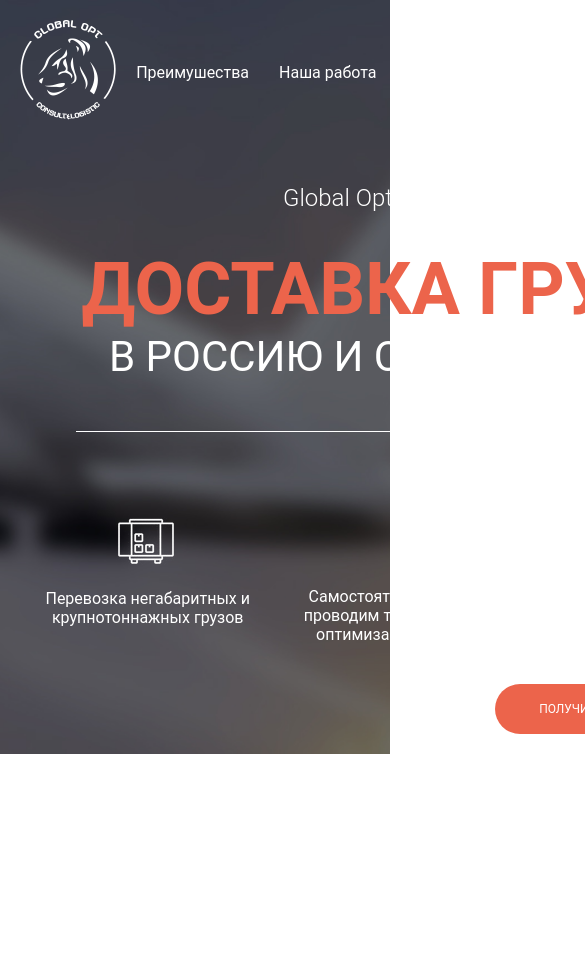
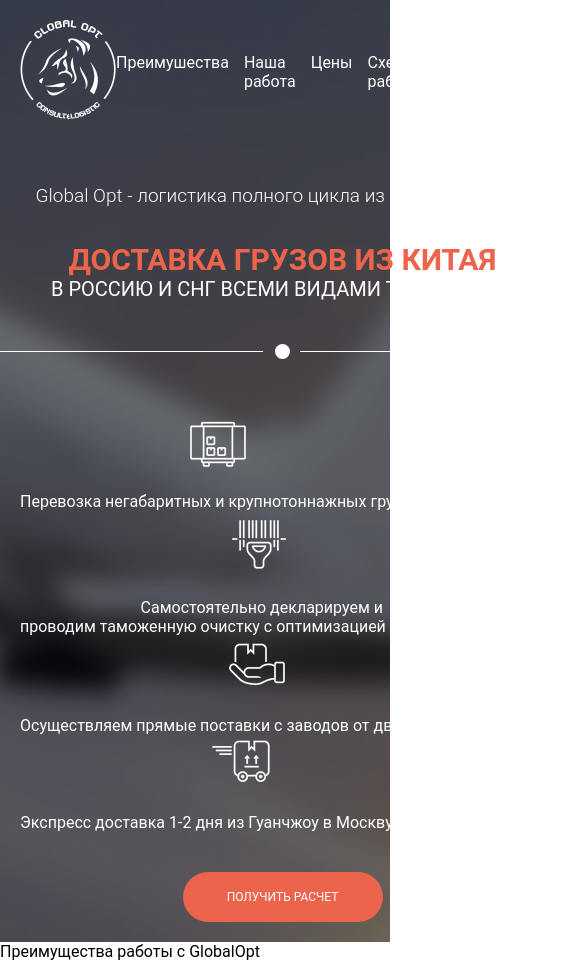
Before and after one commit to thimovez/glopt, a website: page src/index.html in a window 390 px wide. Shown: the top 961 px of the page, 585 px wide, since content can reach past the window. Before the commit the page ends 844 px from the top, so only its background shows below. Drawn offline with Linux system fonts and the light colour scheme.

Commit message:
adaptation

```diff
--- a/src/index.html
+++ b/src/index.html
@@ -31,7 +31,7 @@
                     <div class="header__inf">Есть вопросы?</div>
                     <a class="header__phone" href="79264230100  ">+7 (926) 423 01 00</a>
                 </div>
-                <button class="button">
+                <button class="button button_callme">
                     <a href="#">Перезвоните мне</a>
                 </button>
             </div>
@@ -68,7 +68,12 @@
         </div>
     </section>
 
+    <section class="advantage">
+        <div class="container">
+            <div class="text text_fz26 ">Преимущества работы с GlobalOpt</div>
 
+        </div>
+    </section>
 </body>
 
 </html>
--- /dev/null
+++ b/src/sass/blocks/_media.scss
@@ -0,0 +1,82 @@
+@media (max-width: 1200px) {
+    .container {
+        max-width: 960px;
+    }
+    .header {
+        &__inf {
+            display: none;
+        }
+        &__phone {
+            display: none;
+        }
+        &__main {
+            font-size: 55px;
+        }
+        &__secondary {
+            font-size: 30px;
+        }
+    }
+    .circle {
+        &::after {
+            width: 426px;
+        }
+        &::before {
+
+            width: 426px;
+            left: -430px;
+        }
+    }
+}
+
+@media (max-width: 960px) {
+    .container {
+        max-width: 768px;
+    }
+    .button_callme {
+        display: none;
+    }
+    .circle {
+        &::after {
+            width: 340px;
+        }
+        &::before {
+            width: 340px;
+            left: -352px;
+        }
+    }
+    .header {
+        &__main {
+            font-size: 35px;
+        }
+        &__secondary {
+            font-size: 25px;
+        }
+        &__list {
+            flex-wrap: nowrap;
+            li {
+                margin-right: 15px;
+            }
+        }
+    }
+}
+
+
+@media (max-width: 768px) {
+    .container {
+        max-width: 525px;
+    }
+    .header {
+        &__first {
+            font-size: 19px;
+        }
+        &__main {
+            font-size: 30px;
+        }
+        &__secondary {
+            font-size: 20px;
+        }
+    }
+    .icon {
+        flex-wrap: wrap;
+    }
+}
--- a/src/sass/blocks/_text.scss
+++ b/src/sass/blocks/_text.scss
@@ -3,4 +3,10 @@
     &_fz16 {
         font-size: 16px;
     }
+    &_fz14 {
+        font-size: 14px;
+    }
+    &_fz26 {
+        font-size: 26px;
+    }
 }
--- a/src/sass/style.scss
+++ b/src/sass/style.scss
@@ -20,3 +20,5 @@
 @import 'base/mixin';
 @import 'blocks/promo';
 @import 'blocks/button';
+@import 'blocks/media';
+@import 'blocks/advantage'
```
Also changed, not shown: src/css/style.min.css, src/sass/blocks/_advantage.scss (added).
